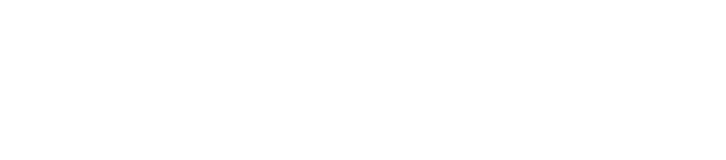
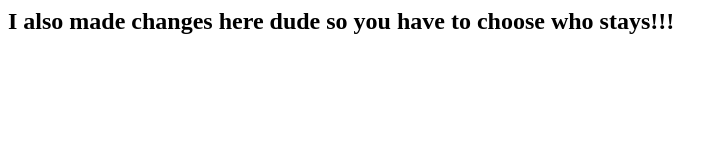
Before and after one commit to hilmi2004/tstappprog, a plain HTML site: page index.html in a window 1280 px wide. Shown: the whole page, without its empty margins (0-726 px from the left). Drawn offline with Linux system fonts and the light colour scheme.

Commit message:
Update index.html

```diff
--- a/index.html
+++ b/index.html
@@ -1 +1,3 @@
 <!-- This is so cool i have just made some changes  -->
+
+<h2>I also made changes here dude so you have to choose who stays!!!</h2>
```
